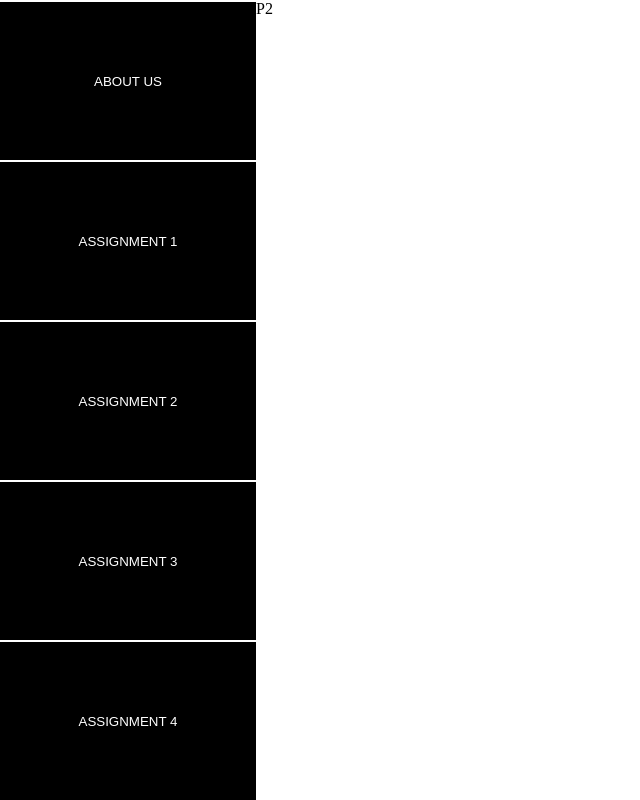
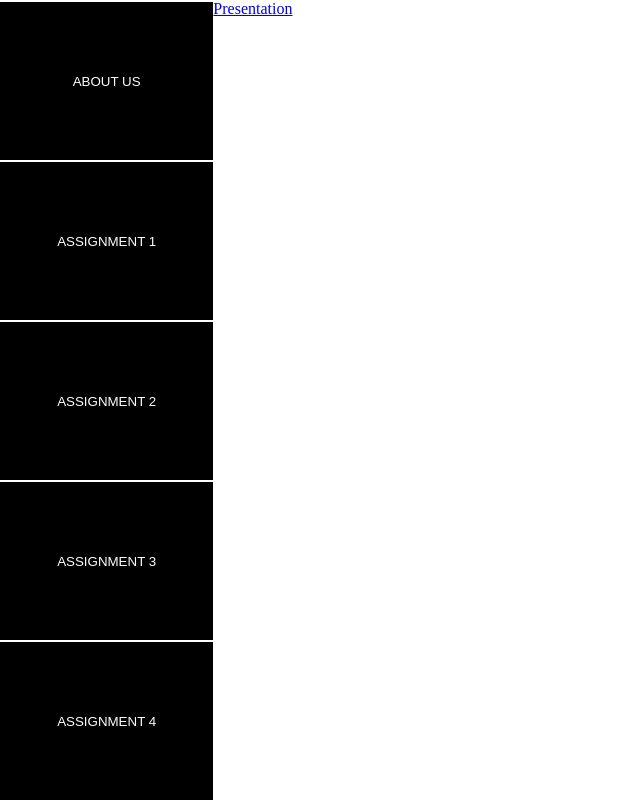
Before and after one commit to EECS4314/website, a React (Create React App) app: page /part_2 in a window 1280 px wide. Shown: the whole page, without its empty margins (0-640 px from the left). Built offline with nearby package versions, Linux system fonts and the light colour scheme.

Commit message:
added p2

```diff
--- a/src/parts/part1.js
+++ b/src/parts/part1.js
@@ -1,10 +1,32 @@
 import React from "react";
+import styled from "styled-components";
+
+const Main = styled.div`
+  display: flex;
+  flex-direction: column;
+  height: 100%;
+  width: 100%;
+  padding: 0px;
+  margin: 0px;
+`;
+
 const Part1 = () => {
-
-
   return (
-    <a href="https://docs.google.com/presentation/d/1G1pfntMHyLOIBAuEqDBHK6iVaotP2WomTv2Kg9hzcR0/edit?usp=sharing" target='_blank'>Presentation</a>
-  )
+    <Main>
+      <a
+        href="https://docs.google.com/presentation/d/1G1pfntMHyLOIBAuEqDBHK6iVaotP2WomTv2Kg9hzcR0/edit?usp=sharing"
+        target="_blank"
+      >
+        Presentation
+      </a>
+      <a
+        href="https://docs.google.com/document/d/1d1anVYKeOINgyLGJZHZS95lo-MnRCUp-CaIF_7vdupo/edit?usp=sharing"
+        target="_blank"
+      >
+        Documentation
+      </a>
+    </Main>
+  );
 };
 
 export default Part1;
--- a/src/parts/part2.js
+++ b/src/parts/part2.js
@@ -1,7 +1,26 @@
 import React from "react";
+import styled from "styled-components";
+
+const Main = styled.div`
+  display: flex;
+  flex-direction: column;
+  height: 100%;
+  width: 100%;
+  padding: 0px;
+  margin: 0px;
+`;
 
 const Part2 = () => {
-    return <>P2</>;
+  return (
+    <Main>
+      <a
+        href="https://docs.google.com/presentation/d/1-pnpSfWn7Rr0_CLCYe9Wn-oHuzC4P_u2CQit7NLtB7Q/edit?usp=sharing"
+        target="_blank"
+      >
+        Presentation
+      </a>
+    </Main>
+  );
 };
 
 export default Part2;
```
